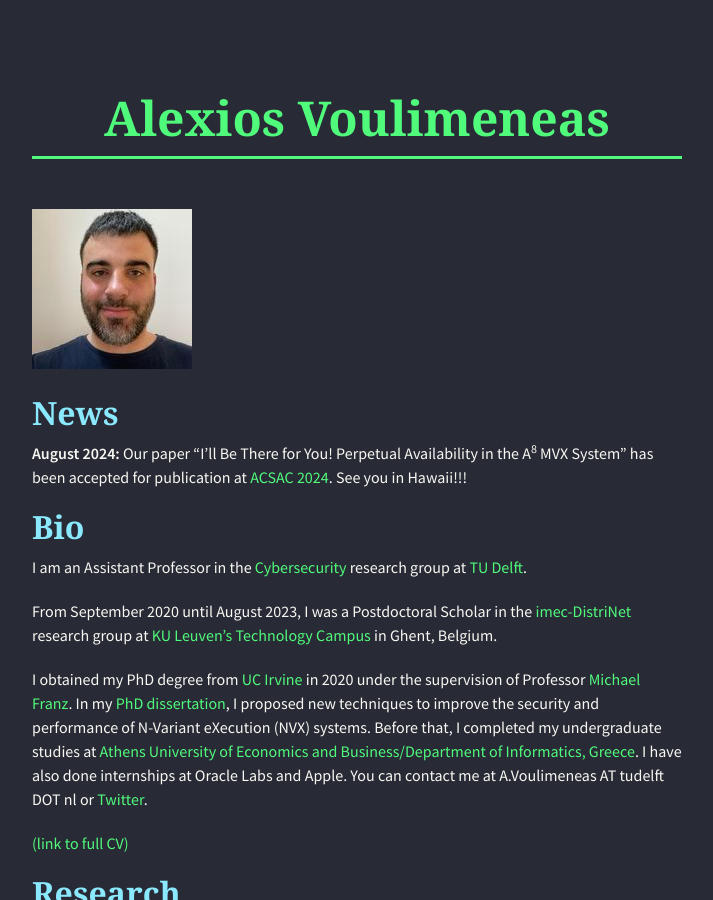
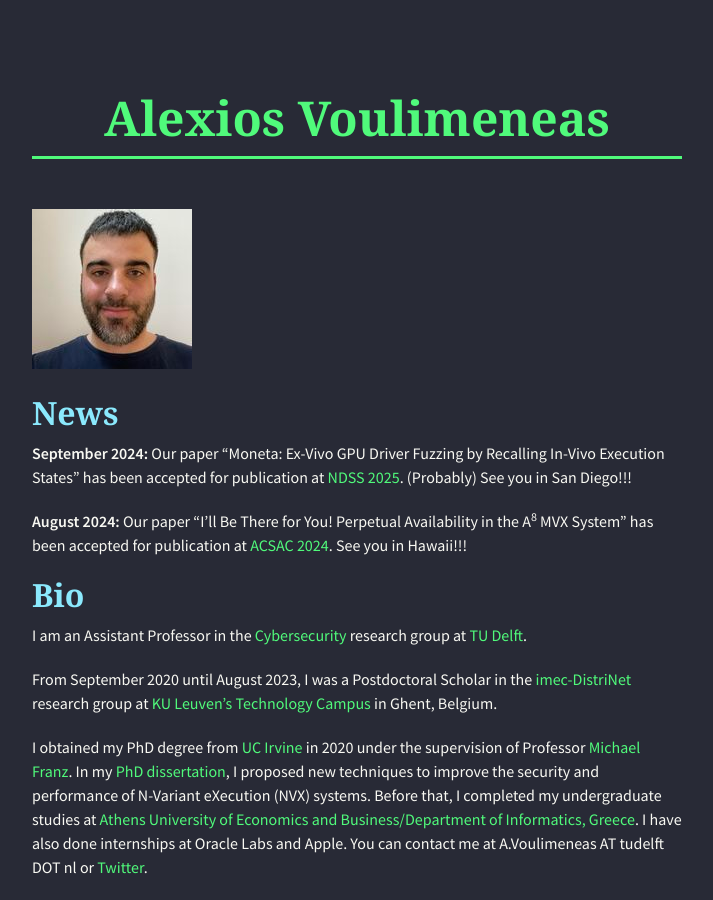
Before and after one commit to alexios-voulimeneas/alexios-voulimeneas.github.io, a Jekyll site: the page built from index.md, in a window 1280 px wide and 900 px high. Shown: the whole window, without its empty margins (283-996 px from the left). Built offline with Jekyll 4.4.1, drawn with Linux system fonts in a browser that asks for light colours; nearby versions of some CDN libraries; the repository's description, which GitHub fills in, is left out.

Commit message:
Update index.md

```diff
--- a/index.md
+++ b/index.md
@@ -5,6 +5,8 @@ layout: default
 ![](347243904_792580402232741_4838750978437221448_n.jpg)
 
 ## [](#header-2)News
+
+**September 2024:** Our paper "Moneta: Ex-Vivo GPU Driver Fuzzing by Recalling In-Vivo Execution States" has been accepted for publication at [NDSS 2025](https://www.ndss-symposium.org/ndss2025/). (Probably) See you in San Diego!!!
 
 **August 2024:** Our paper "I’ll Be There for You! Perpetual Availability in the A<sup>8</sup> MVX System" has been accepted for publication at [ACSAC 2024](https://www.acsac.org/2024/submissions/papers/). See you in Hawaii!!!
 
```
